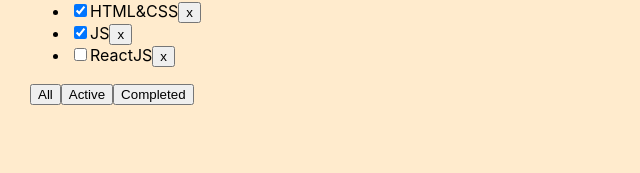
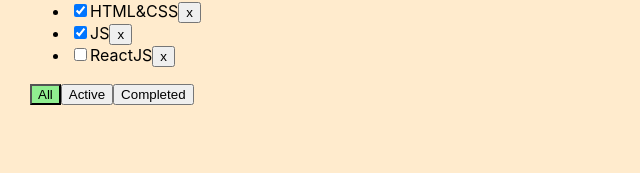
Before and after one commit to sashkaman/sp1-4w, a React (Vite) app: page / in a window 1280 px wide. Shown: the part 127-300 px from the top of the page, without its empty margins (0-640 px from the left). Built offline with nearby package versions, Linux system fonts and the light colour scheme.

Commit message:
add className bg

```diff
--- a/src/App.tsx
+++ b/src/App.tsx
@@ -76,6 +76,7 @@
         changeFilter={changeFilter}
         createTask={createTask}
         changeTaskStatus={changeTaskStatus}
+        filter={filter}
       />
     </div>
   )
```
Also changed, not shown: src/TodolistItem.tsx (+5 -3 lines).
